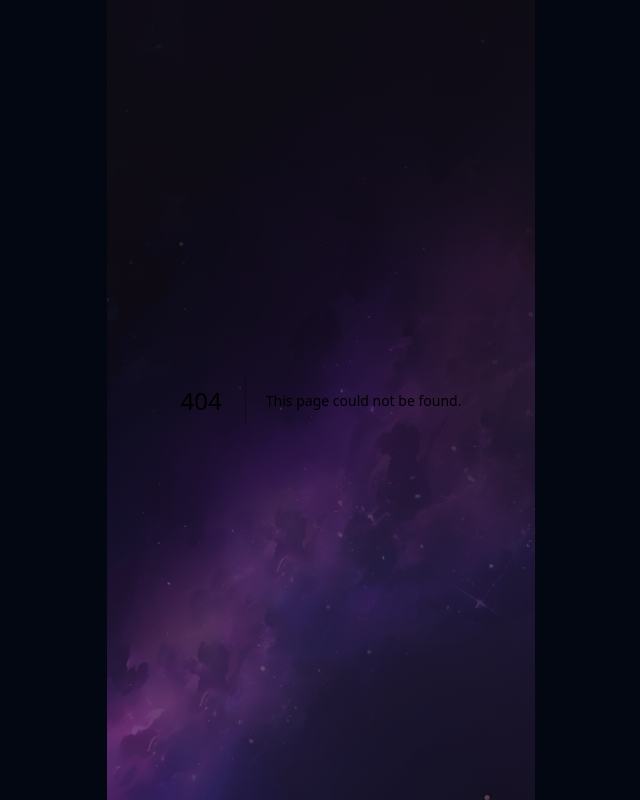
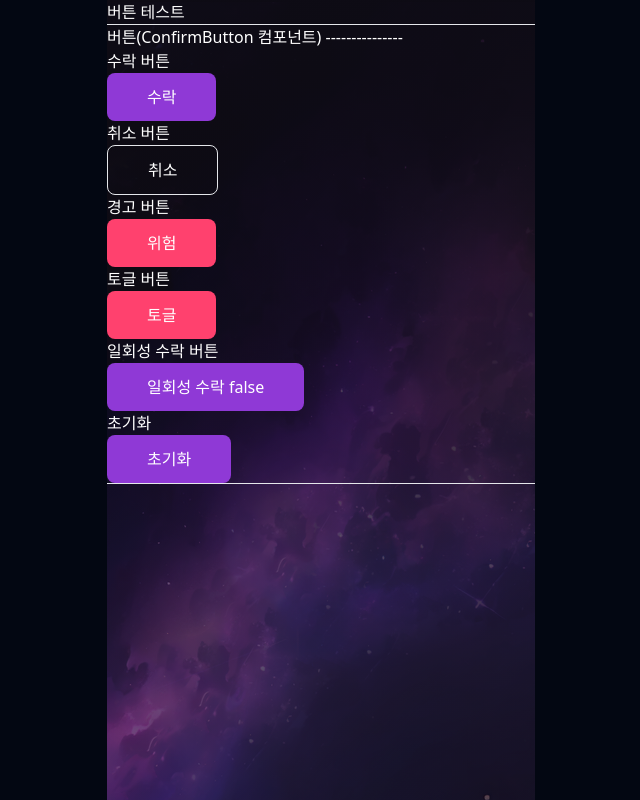
Before and after one commit to easy-or-hard/ZARI-FRONTEND, a Next.js app: page /component/ui/button in a window 1280 px wide. Before the commit this address had no page. Shown: the whole page, without its empty margins (319-959 px from the left). Built offline with nearby package versions, Linux system fonts and the light colour scheme.

Commit message:
✨ 버튼 컴포넌트 테스트 페이지 추가

```diff
--- /dev/null
+++ b/src/app/component/ui/button/page.tsx
@@ -0,0 +1,47 @@
+"use client";
+
+import ConfirmButton from "@/app/component/ui/button/confirm/confirm.button";
+import { useState } from "react";
+
+/**
+ * 버튼 컴포넌트 확인 페이지
+ * @constructor
+ */
+export default function ButtonTestPage() {
+  const [clicked, setClicked] = useState(false);
+  return (
+    <>
+      <p>버튼 테스트</p>
+      <hr />
+      <h2>버튼(ConfirmButton 컴포넌트) ---------------</h2>
+      <h3>수락 버튼</h3>
+      <ConfirmButton colorType="accept">수락</ConfirmButton>
+      <h3>취소 버튼</h3>
+      <ConfirmButton colorType="cancel">취소</ConfirmButton>
+      <h3>경고 버튼</h3>
+      <ConfirmButton colorType="danger">위험</ConfirmButton>
+      <h3>토글 버튼</h3>
+      <ConfirmButton
+        onClick={() => setClicked(!clicked)}
+        disabled={clicked}
+        colorType="danger"
+        isToggle={true}
+      >
+        토글
+      </ConfirmButton>
+      <h3>일회성 수락 버튼</h3>
+      <ConfirmButton
+        onClick={() => setClicked(!clicked)}
+        disabled={clicked}
+        colorType="accept"
+      >
+        일회성 수락 {clicked.toString()}
+      </ConfirmButton>
+      <h3>초기화</h3>
+      <ConfirmButton onClick={() => setClicked(false)} colorType="accept">
+        초기화
+      </ConfirmButton>
+      <hr />
+    </>
+  );
+}
```
